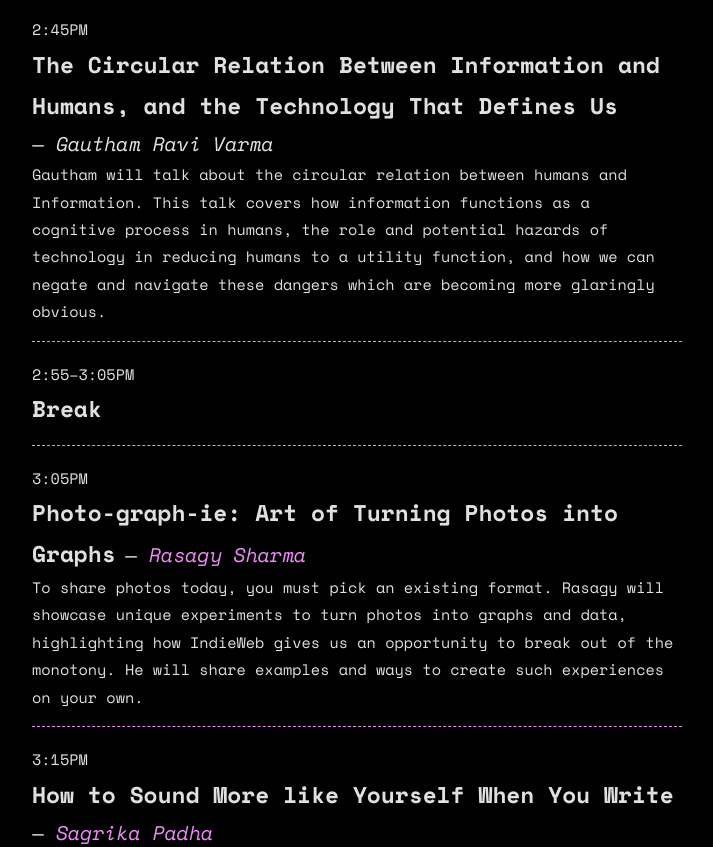
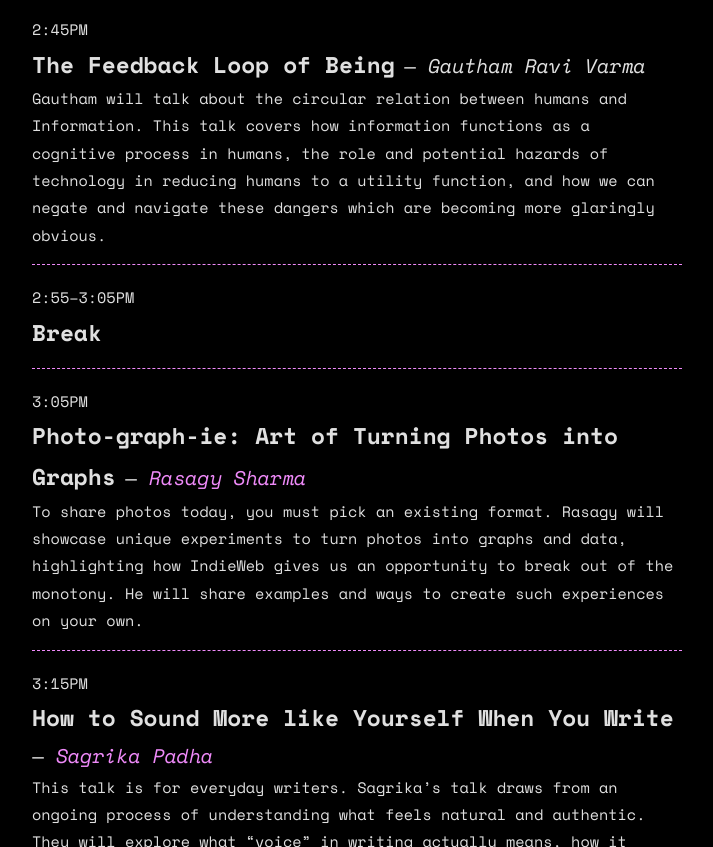
Before and after one commit to IndieWebClubBlr/website, a plain HTML site: page pages/2026-se/index.html in a window 1280 px wide. Shown: the part 3333-4180 px from the top of the page, without its empty margins (140-853 px from the left). Drawn offline with nearby package versions, Linux system fonts and the light colour scheme.

Commit message:
Changes a talk title

```diff
--- a/pages/2026-se/index.html
+++ b/pages/2026-se/index.html
@@ -587,7 +587,7 @@
   <div class="section-text fade-in stagger-2">
     <time>2:45PM</time>
     <p>
-      <span class="talk-title">The Circular Relation Between Information and Humans, and the Technology That Defines Us</span>
+      <span class="talk-title">The Feedback Loop of Being</span>
       <span class="speaker-name">Gautham Ravi Varma</span>
     </p>
     <p class="talk-abstract">
```
